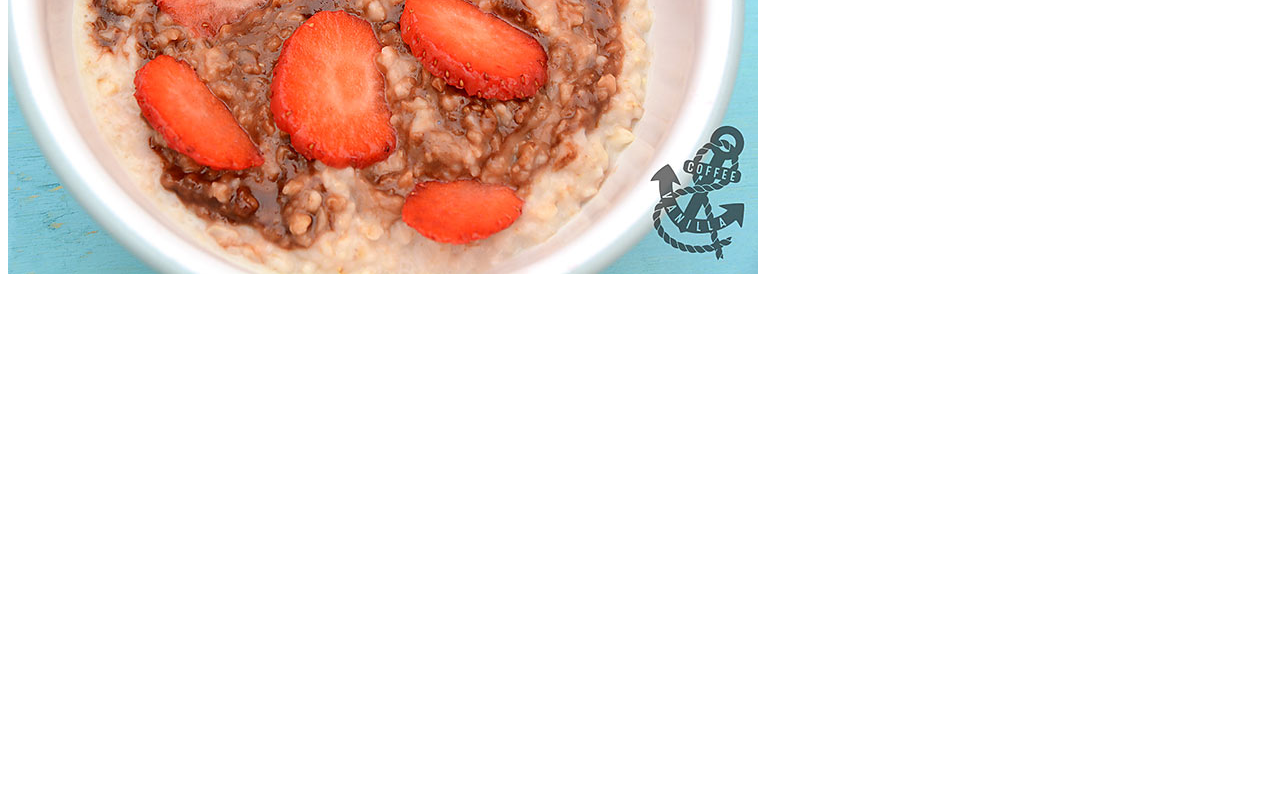
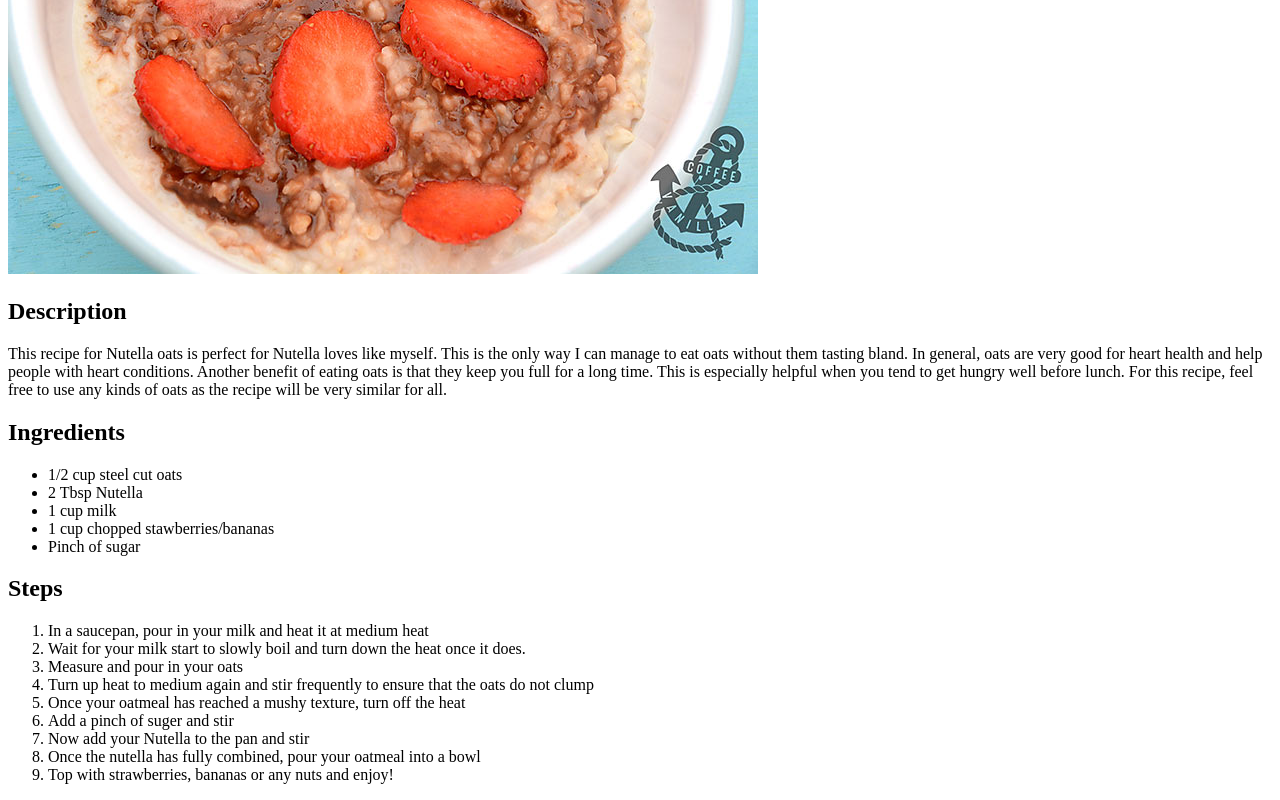
Before and after one commit to Rehnoor/odin-recipes, a plain HTML site: page recipes/nutellaoats.html in a window 1280 px wide. Shown: the part 306-1106 px from the top of the page. Before the commit the page ends 800 px from the top, so only its background shows below. Drawn offline with Linux system fonts and the light colour scheme.

Commit message:
Added recipe for Nutella Oats

```diff
--- a/recipes/nutellaoats.html
+++ b/recipes/nutellaoats.html
@@ -8,5 +8,34 @@
     <h1>Nutella Oats</h1>
     <img src="../images/nutella-strawberry-porridge-750x500.jpg"
     alt="A picture of oatmeal with nutella and strawberries in a white bowl">
+    <h2>Description</h2>
+    <p>
+       This recipe for Nutella oats is perfect for Nutella loves like myself.
+       This is the only way I can manage to eat oats without them tasting bland.
+       In general, oats are very good for heart health and help people with
+       heart conditions. Another benefit of eating oats is that they keep you full for
+       a long time. This is especially helpful when you tend to get hungry well before
+       lunch. For this recipe, feel free to use any kinds of oats as the recipe will be very similar for all.
+    </p>
+    <h2>Ingredients</h2>
+    <ul>
+        <li>1/2 cup steel cut oats</li>
+        <li>2 Tbsp Nutella</li>
+        <li>1 cup milk</li>
+        <li>1 cup chopped stawberries/bananas</li>
+        <li>Pinch of sugar</li>
+    </ul>
+    <h2>Steps</h2>
+    <ol>
+        <li>In a saucepan, pour in your milk and heat it at medium heat</li>
+        <li>Wait for your milk start to slowly boil and turn down the heat once it does.</li>
+        <li>Measure and pour in your oats</li>
+        <li>Turn up heat to medium again and stir frequently to ensure that the oats do not clump</li>
+        <li>Once your oatmeal has reached a mushy texture, turn off the heat</li>
+        <li>Add a pinch of suger and stir</li>
+        <li>Now add your Nutella to the pan and stir</li>
+        <li>Once the nutella has fully combined, pour your oatmeal into a bowl</li>
+        <li>Top with strawberries, bananas or any nuts and enjoy!</li>
+    </ol>
 </body>
 </html>
```
